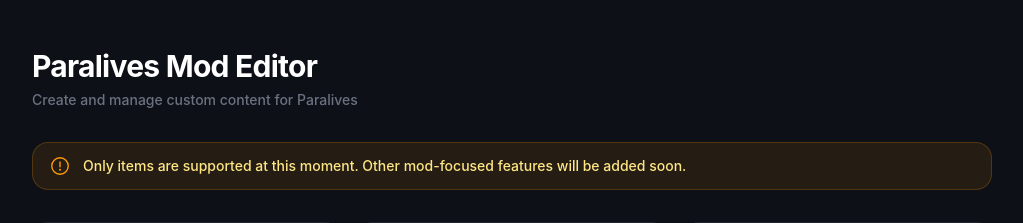
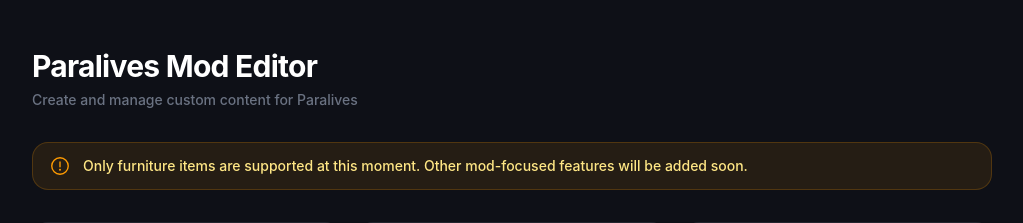
Before and after one commit to dontloseyourspark/paralives-mod-studio, a React (Vite) app: page / in a window 1280 px wide. Shown: the top 223 px of the page, without its empty margins (128-1151 px from the left). Built offline with nearby package versions, Linux system fonts and the light colour scheme.

Commit message:
added a small clarification

```diff
--- a/src/pages/Dashboard.tsx
+++ b/src/pages/Dashboard.tsx
@@ -53,7 +53,7 @@
       {/* Warning/Info Callout */}
       <section className="flex items-center gap-3 bg-amber-500/10 border border-amber-500/20 px-4 py-3 rounded-2xl text-amber-200 text-sm font-medium select-none">
         <WarningCircle size={22} className="text-amber-500 shrink-0" />
-        <span>Only items are supported at this moment. Other mod-focused features will be added soon.</span>
+        <span>Only furniture items are supported at this moment. Other mod-focused features will be added soon.</span>
       </section>
 
       {/* Primary Actions Grid */}
```
